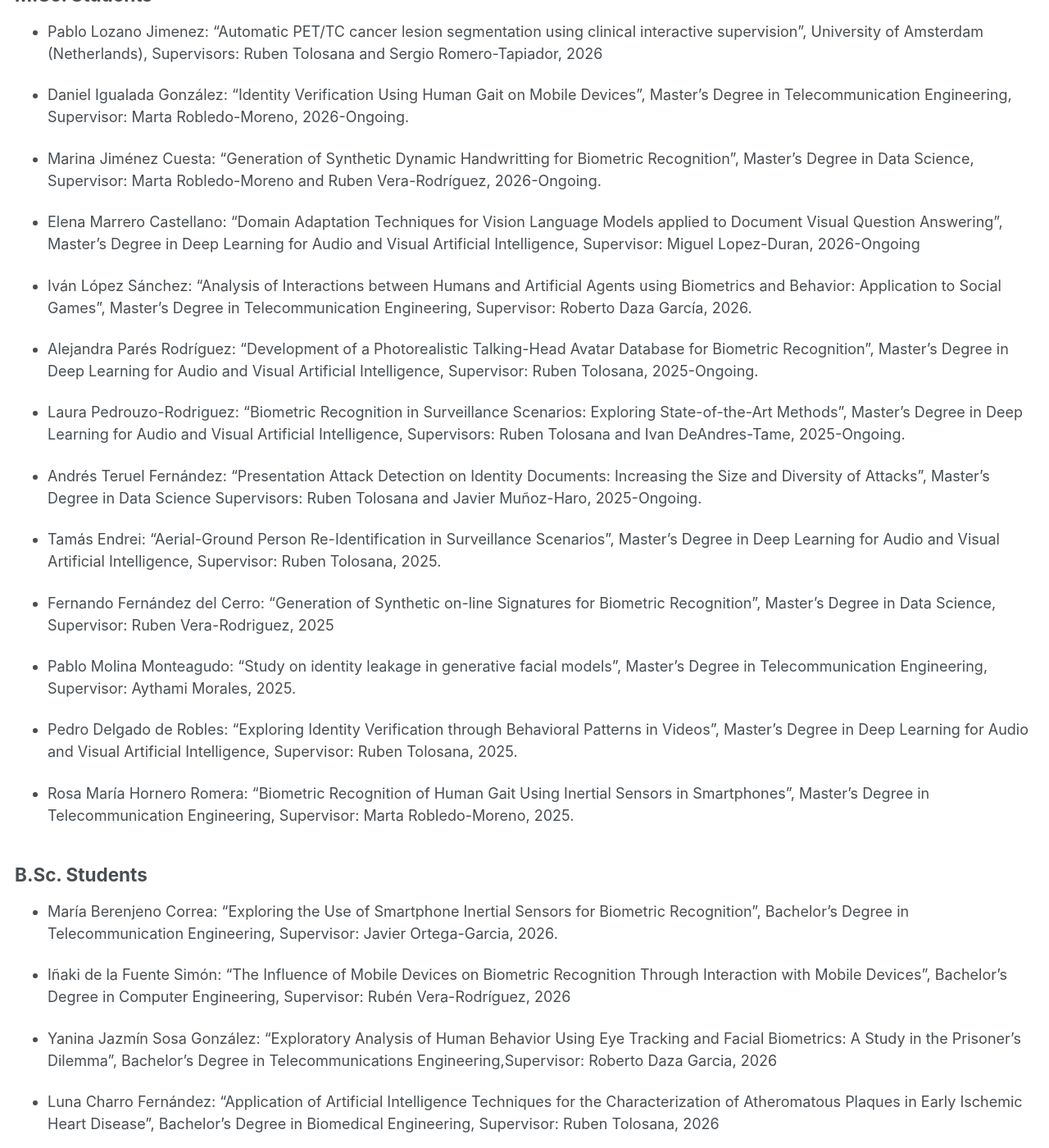
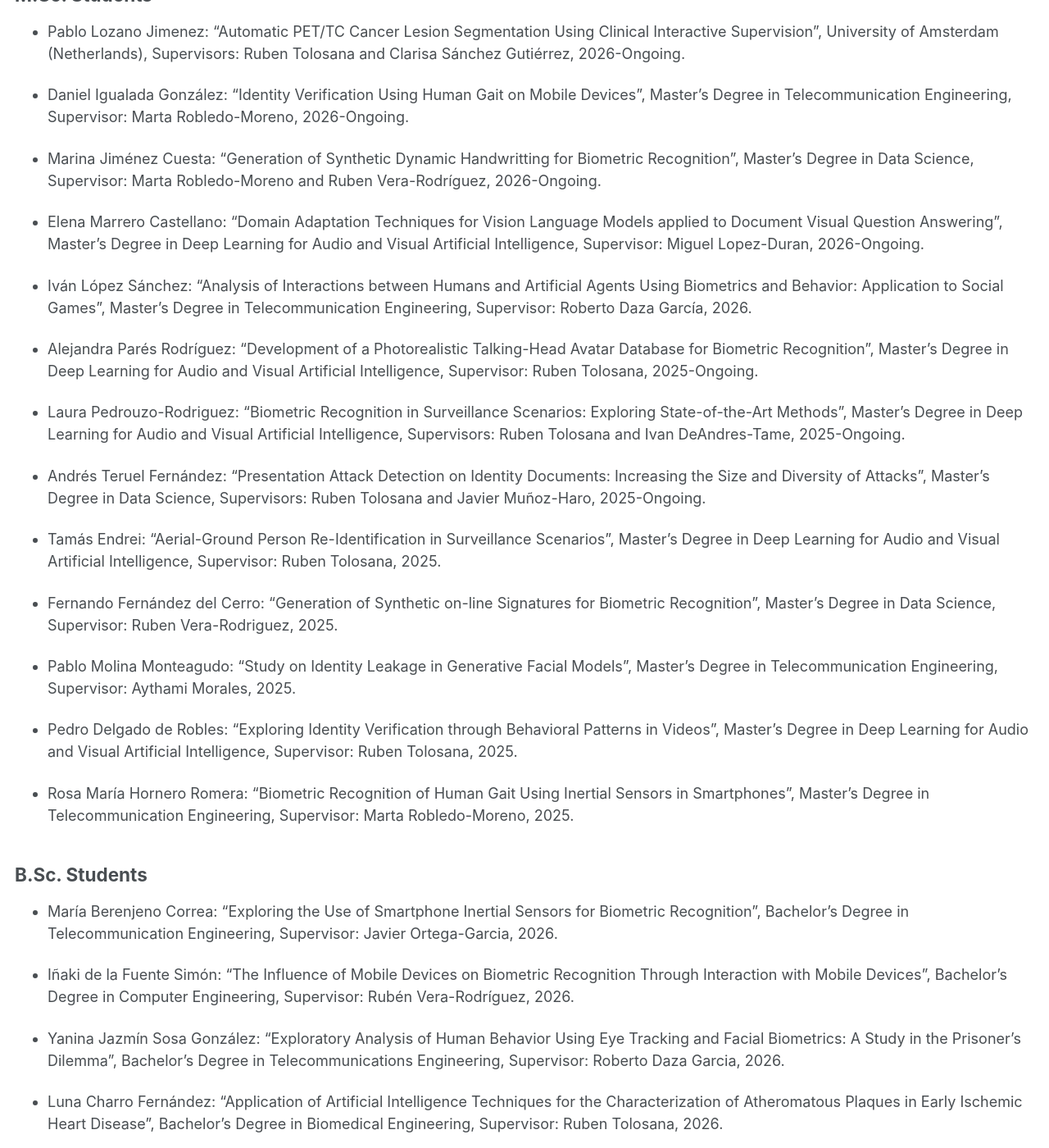
Before and after one commit to catedraeniauam/catedraeniauam.github.io, a Jekyll site: the page built from _pages/students.md, in a window 1280 px wide and 1400 px high, scrolled down 742 px. Shown: the whole window at 82% size. Built offline with Jekyll 4.4.1, drawn with Linux system fonts in a browser that asks for light colours; some of the changed text lies outside the part shown.

Commit message:
Corregimos erratas y ponemos el mismo formato en todos los titulos

```diff
--- a/_pages/students.md
+++ b/_pages/students.md
@@ -18,32 +18,32 @@ PhD Students
 
 - Javier Irigoyen: “Multimodal Integration of Machine Learning Models in Expert Domains: Applications, Risks, and Security Strategies”, Supervisors: Julian Fierrez and …., 2024-Ongoing.
 
-- Imanol Solano: “Research and development of robust periocular biometric systems with the ability to detect presentation attacks and DeepFakes”, Supervisors: Julian Fierrez and …., 2023-Ongoing.
+- Imanol Solano: “Research and Development of Robust Periocular Biometric Systems with the Ability to Detect Presentation Attacks and DeepFakes”, Supervisors: Julian Fierrez and …., 2023-Ongoing.
 
 M.Sc. Students
 -----
 
-- Pablo Lozano Jimenez: "Automatic PET/TC cancer lesion segmentation using clinical interactive supervision", University of Amsterdam (Netherlands), Supervisors: Ruben Tolosana and Sergio Romero-Tapiador, 2026
+- Pablo Lozano Jimenez: "Automatic PET/TC Cancer Lesion Segmentation Using Clinical Interactive Supervision", University of Amsterdam (Netherlands), Supervisors: Ruben Tolosana and Clarisa Sánchez Gutiérrez, 2026-Ongoing.
 
 - Daniel Igualada González: “Identity Verification Using Human Gait on Mobile Devices”, Master's Degree in Telecommunication Engineering, Supervisor: Marta Robledo-Moreno, 2026-Ongoing.
 
 - Marina Jiménez Cuesta: “Generation of Synthetic Dynamic Handwritting for Biometric Recognition”, Master's Degree in Data Science, Supervisor: Marta Robledo-Moreno and Ruben Vera-Rodríguez, 2026-Ongoing.
 
-- Elena Marrero Castellano: "Domain Adaptation Techniques for Vision Language Models applied to Document Visual Question Answering", Master's Degree in Deep Learning for Audio and Visual Artificial Intelligence, Supervisor: Miguel Lopez-Duran, 2026-Ongoing
+- Elena Marrero Castellano: "Domain Adaptation Techniques for Vision Language Models applied to Document Visual Question Answering", Master's Degree in Deep Learning for Audio and Visual Artificial Intelligence, Supervisor: Miguel Lopez-Duran, 2026-Ongoing.
 
-- Iván López Sánchez: “Analysis of Interactions between Humans and Artificial Agents using Biometrics and Behavior: Application to Social Games”, Master's Degree in Telecommunication Engineering, Supervisor: Roberto Daza García, 2026.
+- Iván López Sánchez: “Analysis of Interactions between Humans and Artificial Agents Using Biometrics and Behavior: Application to Social Games”, Master's Degree in Telecommunication Engineering, Supervisor: Roberto Daza García, 2026.
 
 - Alejandra Parés Rodríguez: “Development of a Photorealistic Talking-Head Avatar Database for Biometric Recognition”, Master's Degree in Deep Learning for Audio and Visual Artificial Intelligence, Supervisor: Ruben Tolosana, 2025-Ongoing.
 
 - Laura Pedrouzo-Rodriguez: “Biometric Recognition in Surveillance Scenarios: Exploring State-of-the-Art Methods”, Master's Degree in Deep Learning for Audio and Visual Artificial Intelligence, Supervisors: Ruben Tolosana and Ivan DeAndres-Tame, 2025-Ongoing.
 
-- Andrés Teruel Fernández: “Presentation Attack Detection on Identity Documents: Increasing the Size and Diversity of Attacks”, Master's Degree in Data Science Supervisors: Ruben Tolosana and Javier Muñoz-Haro, 2025-Ongoing.
+- Andrés Teruel Fernández: “Presentation Attack Detection on Identity Documents: Increasing the Size and Diversity of Attacks”, Master's Degree in Data Science, Supervisors: Ruben Tolosana and Javier Muñoz-Haro, 2025-Ongoing.
 
 - Tamás Endrei: “Aerial-Ground Person Re-Identification in Surveillance Scenarios”, Master's Degree in Deep Learning for Audio and Visual Artificial Intelligence, Supervisor: Ruben Tolosana, 2025.
 
-- Fernando Fernández del Cerro: “Generation of Synthetic on-line Signatures for Biometric Recognition”, Master's Degree in Data Science, Supervisor: Ruben Vera-Rodriguez, 2025
+- Fernando Fernández del Cerro: “Generation of Synthetic on-line Signatures for Biometric Recognition”, Master's Degree in Data Science, Supervisor: Ruben Vera-Rodriguez, 2025.
 
-- Pablo Molina Monteagudo: “Study on identity leakage in generative facial models”, Master's Degree in Telecommunication Engineering, Supervisor: Aythami Morales, 2025.
+- Pablo Molina Monteagudo: “Study on Identity Leakage in Generative Facial Models”, Master's Degree in Telecommunication Engineering, Supervisor: Aythami Morales, 2025.
 
 - Pedro Delgado de Robles: “Exploring Identity Verification through Behavioral Patterns in Videos”, Master's Degree in Deep Learning for Audio and Visual Artificial Intelligence, Supervisor: Ruben Tolosana, 2025.
 
@@ -55,12 +55,12 @@ B.Sc. Students
 
 - María Berenjeno Correa: "Exploring the Use of Smartphone Inertial Sensors for Biometric Recognition", Bachelor's Degree in Telecommunication Engineering, Supervisor: Javier Ortega-Garcia, 2026.
 
-- Iñaki de la Fuente Simón: "The Influence of Mobile Devices on Biometric Recognition Through Interaction with Mobile Devices", Bachelor's Degree in Computer Engineering, Supervisor: Rubén Vera-Rodríguez, 2026
+- Iñaki de la Fuente Simón: "The Influence of Mobile Devices on Biometric Recognition Through Interaction with Mobile Devices", Bachelor's Degree in Computer Engineering, Supervisor: Rubén Vera-Rodríguez, 2026.
 
-- Yanina Jazmín Sosa González: “Exploratory Analysis of Human Behavior Using Eye Tracking and Facial Biometrics: A Study in the Prisoner's Dilemma”, Bachelor's Degree in Telecommunications Engineering,Supervisor: Roberto Daza Garcia, 2026
+- Yanina Jazmín Sosa González: “Exploratory Analysis of Human Behavior Using Eye Tracking and Facial Biometrics: A Study in the Prisoner's Dilemma”, Bachelor's Degree in Telecommunications Engineering, Supervisor: Roberto Daza Garcia, 2026.
 
-- Luna Charro Fernández: “Application of Artificial Intelligence Techniques for the Characterization of Atheromatous Plaques in Early Ischemic Heart Disease”, Bachelor's Degree in Biomedical Engineering, Supervisor: Ruben Tolosana, 2026
+- Luna Charro Fernández: “Application of Artificial Intelligence Techniques for the Characterization of Atheromatous Plaques in Early Ischemic Heart Disease”, Bachelor's Degree in Biomedical Engineering, Supervisor: Ruben Tolosana, 2026.
 
-- Andrés Huergo Perea: “Biometric Air Signature Recognition using Mobile Devices”, Bachelor's Degree in Telecommunications Engineering, Supervisor: Ruben Vera-Rodriguez, 2025.
+- Andrés Huergo Perea: “Biometric Air Signature Recognition Using Mobile Devices”, Bachelor's Degree in Telecommunications Engineering, Supervisor: Ruben Vera-Rodriguez, 2025.
 
 - Pablo Jiménez Lizcano: “Application of Artificial Intelligence Techniques for the Analysis of Diabetic Retinopathy”, Bachelor's Degree in Biomedical Engineering, Supervisor: Ruben Tolosana, 2025.
```
